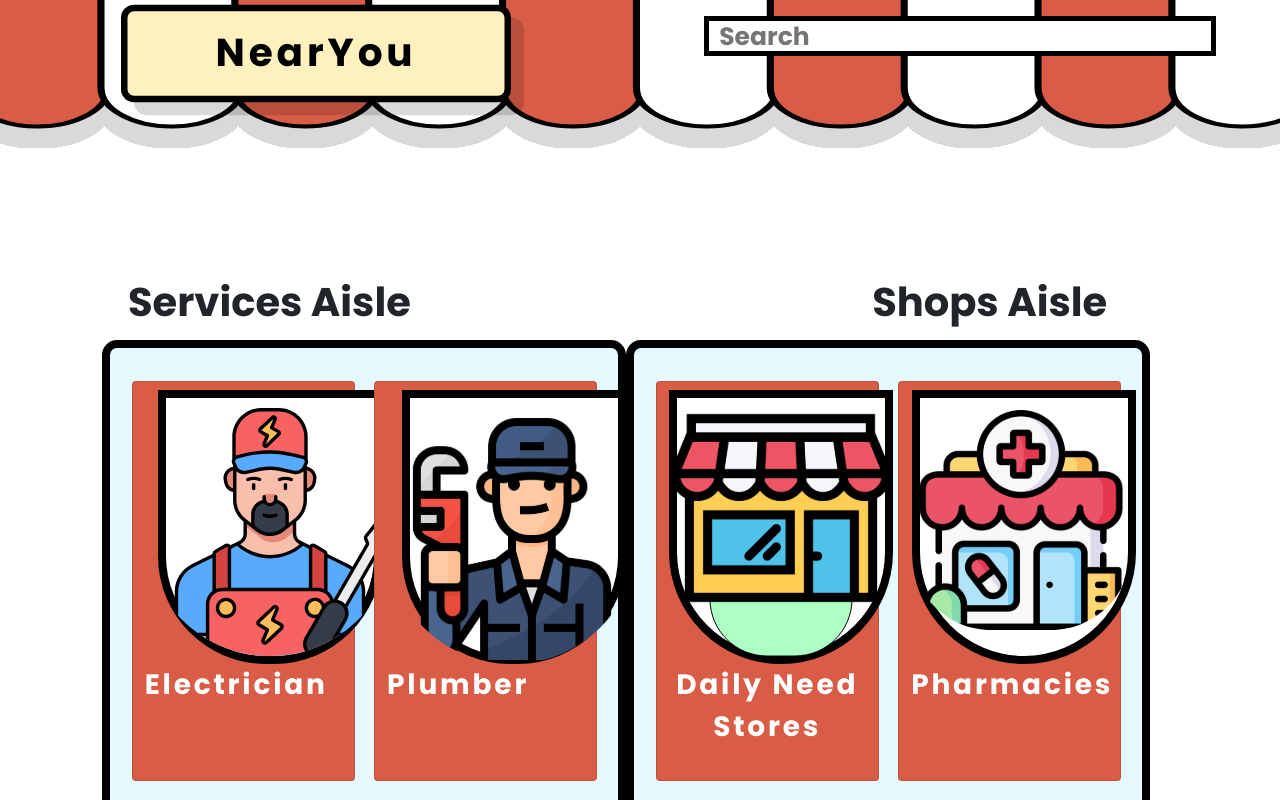
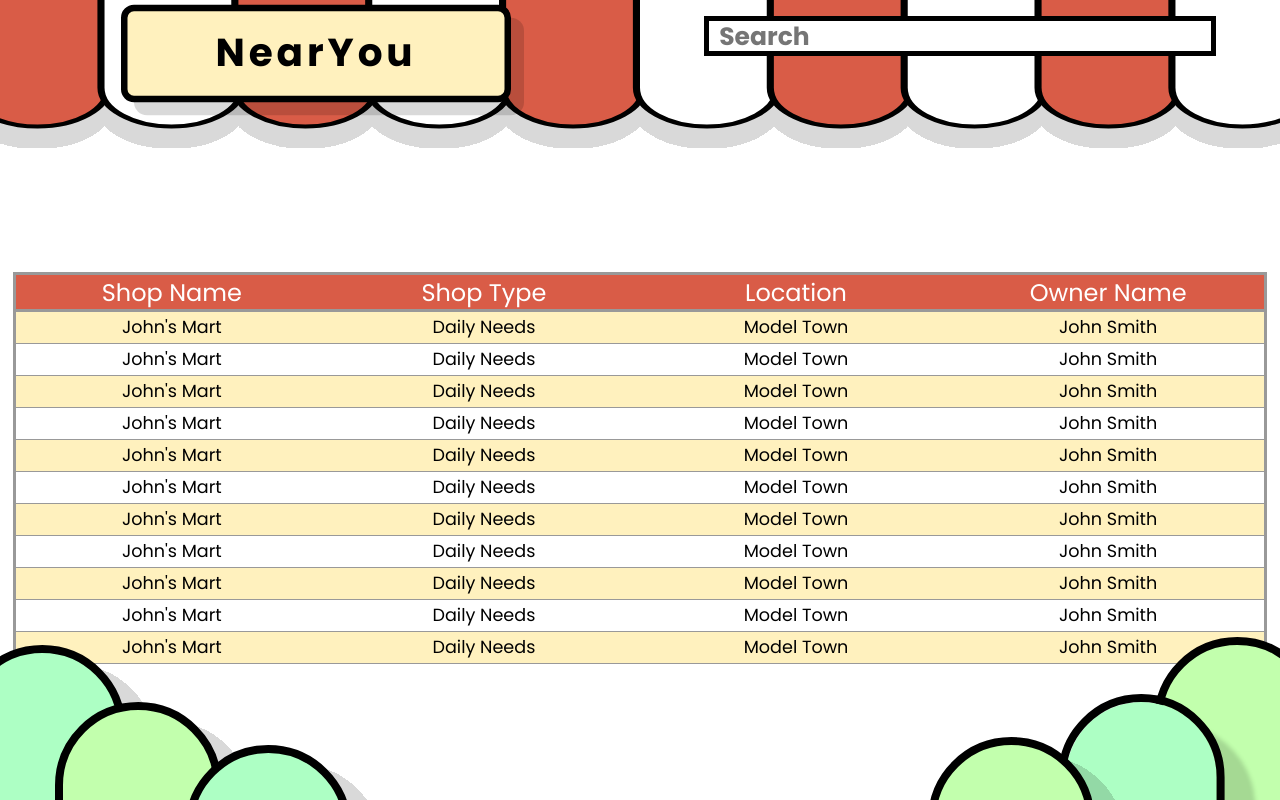
Before and after one commit to manavdoda7/NearYou, a React (Create React App) app: page / in a window 1280 px wide. Shown: the top 800 px of the page. Built offline with nearby package versions, Linux system fonts and the light colour scheme.

Commit message:
Listing Page Made

```diff
--- a/src/components/custpages/custpages.jsx
+++ b/src/components/custpages/custpages.jsx
@@ -10,7 +10,7 @@ import ShopListing from '../shopListing/shopListing.jsx'
 
 
 const custpages = () => {
-    const [showHome, setShowHome] = React.useState(true);
+    const [showHome, setShowHome] = React.useState(false);
   return (
     <React.Fragment>
       <div className="ceil">
--- /dev/null
+++ b/src/components/shopListing/shopListing.css
@@ -0,0 +1,42 @@
+.itemListHead{
+    display: block;
+    width: 98%;
+    margin-left: 1%;
+    height: 5vh;
+    border: 3px solid #999;
+    font-size: 1.5rem;
+    background-color: #D95c47;
+    color: #fff;
+    font-family: poppins;
+}
+.itemListHead span{
+    display: inline-block;
+    width: 25%;
+    font-family: poppins;
+    text-align: center;
+}
+
+.itemListing{
+    background: transparent;
+    border: none;
+    width: 98%;
+    margin-left: 1%;
+    font-family: poppins;
+    height: 4vh;
+    border: 3px solid #999;
+    border-bottom: 1px solid #999;
+    /* color: blue; */
+    border-top: none;
+    font-size: 1.1rem;
+}
+
+.itemListing:nth-child(odd){
+    background-color: #fff1be;
+}
+
+.itemListing span{
+    display: inline-block;
+    width: 25%;
+    font-family: poppins;
+    text-align: center;
+}
--- a/src/components/shopListing/shopListing.jsx
+++ b/src/components/shopListing/shopListing.jsx
@@ -1,15 +1,16 @@
 import React from 'react'
+import './shopListing.css'
 
-const arr = [{sname:'John\'s Mart', type: 'Daily Needs', location: 'Model Town', oname:'John Smith'}, {sname:'John\'s Mart', type: 'Daily Needs', location: 'Model Town', oname:'John Smith'} ];
+const arr = [{sname:'John\'s Mart', type: 'Daily Needs', location: 'Model Town', oname:'John Smith'}, {sname:'John\'s Mart', type: 'Daily Needs', location: 'Model Town', oname:'John Smith'}, {sname:'John\'s Mart', type: 'Daily Needs', location: 'Model Town', oname:'John Smith'}, {sname:'John\'s Mart', type: 'Daily Needs', location: 'Model Town', oname:'John Smith'}, {sname:'John\'s Mart', type: 'Daily Needs', location: 'Model Town', oname:'John Smith'}, {sname:'John\'s Mart', type: 'Daily Needs', location: 'Model Town', oname:'John Smith'}, {sname:'John\'s Mart', type: 'Daily Needs', location: 'Model Town', oname:'John Smith'}, {sname:'John\'s Mart', type: 'Daily Needs', location: 'Model Town', oname:'John Smith'}, {sname:'John\'s Mart', type: 'Daily Needs', location: 'Model Town', oname:'John Smith'}, {sname:'John\'s Mart', type: 'Daily Needs', location: 'Model Town', oname:'John Smith'}, {sname:'John\'s Mart', type: 'Daily Needs', location: 'Model Town', oname:'John Smith'} ];
 
 const newArr = arr.map((obj)=>{
     return (
-        <div className="itemListing">
+        <button className="itemListing">
             <span className="itemSname">{obj.sname}</span>
             <span className="itemtype">{obj.type}</span>
             <span className="itemLocation">{obj.location}</span>
             <span className="itemOname">{obj.oname}</span>
-        </div>
+        </button>
     )
 })
 
@@ -17,7 +18,14 @@ const shopListing = () => {
 
     return (
         <React.Fragment>
-
+            <div className="itemListHead">
+            <span className="itemSname">Shop Name</span>
+            <span className="itemtype">Shop Type</span>
+            <span className="itemLocation">Location</span>
+            <span className="itemOname">Owner Name</span>
+            </div>
+            {newArr}
+            <div style={{height:'20vh'}}></div>
         </React.Fragment>
     )
 }
```
